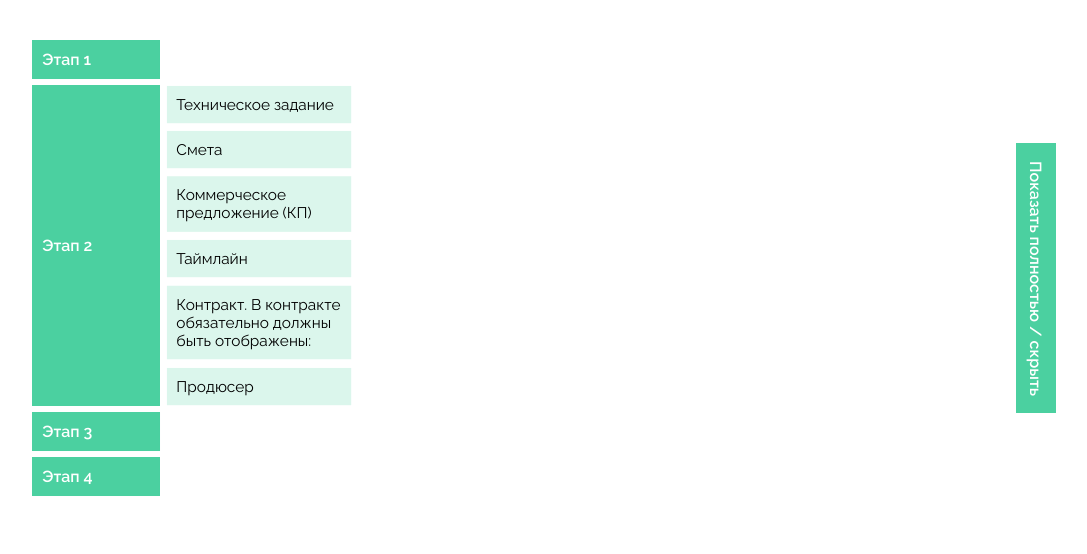
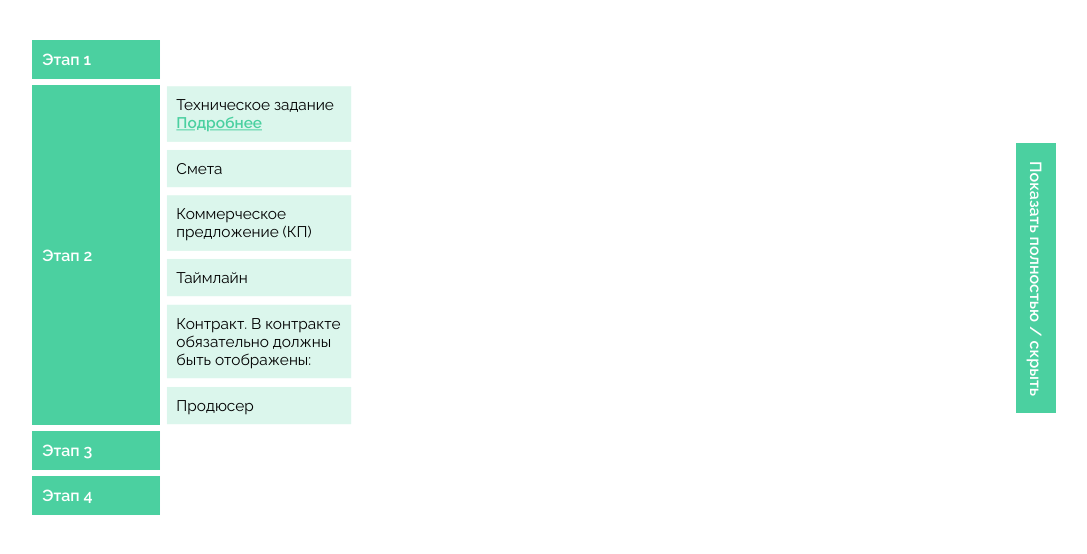
Before and after one commit to solarlime/mindmap-preproduction, a website built with webpack: page src/index.html in a window 1280 px wide. Both pictures are taken after a click on the element "Этап 2". Shown: the part 122-676 px from the top of the page, without its empty margins (96-1183 px from the left). Built offline with nearby package versions, Linux system fonts and the light colour scheme.

Commit message:
Added links

```diff
--- a/src/index.html
+++ b/src/index.html
@@ -80,7 +80,7 @@
             <p class="table-main-name clickable">Этап 2</p>
             <div class="container hidden">
                 <div class="table-second">
-                    <p class="table-second-name clickable">Техническое задание</p>
+                    <p class="table-second-name clickable">Техническое задание<br><a href="https://drive.google.com/file/d/1eDdbxHwcVO1WycXDHL3LZ7PtlJEDC7AM/view?usp=sharing" target="_blank">Подробнее</a></p>
                     <div class="container hidden">
                         <div class="table-third">
                             <p class="table-third-name clickable">Подготовительный этап (Препродакшн)</p>
@@ -234,7 +234,7 @@
             <p class="table-main-name clickable">Этап 3</p>
             <div class="container hidden">
                 <div class="table-second">
-                    <p class="table-second-name clickable">Сценарий. Детальная проработка сценария</p>
+                    <p class="table-second-name clickable">Сценарий. Детальная проработка сценария<br><a href="https://drive.google.com/file/d/1Vd49MbJtyNiMIfaE0NPcg0KJgs0xZHtr/view?usp=sharing" target="_blank">Подробнее</a></p>
                     <div class="container hidden">
                         <div class="table-third">
                             <p class="table-third-name">Локации</p>
@@ -343,7 +343,7 @@
                             <p class="table-third-name">Раскадровка</p>
                         </div>
                         <div class="table-third">
-                            <p class="table-third-name clickable">Вызывной лист. Включает в себя:</p>
+                            <p class="table-third-name clickable"><span>Вызывной лист. <a href="https://drive.google.com/file/d/1U1711OMmXDLoKjeIWhNbk4blQzHTKokS/view?usp=sharing" target="_blank">Подробнее</a></span><br>Включает в себя:</p>
                             <div class="container hidden">
                                 <div class="table-fourth">
                                     <p class="table-fourth-name">Описание всей съёмочной группы (ФИО, должность каждого участника, начало и окончание работы на площадке, контакты)</p>
```
